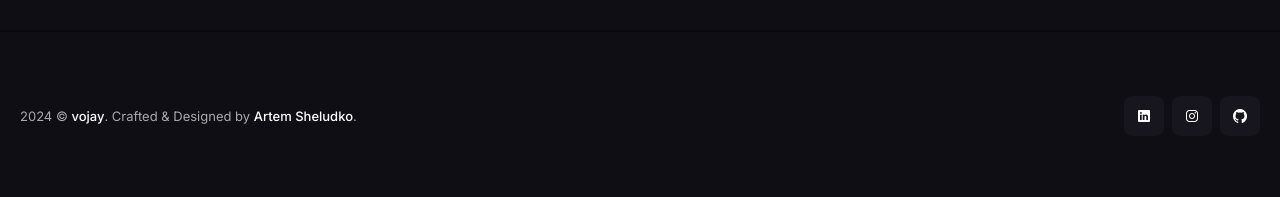
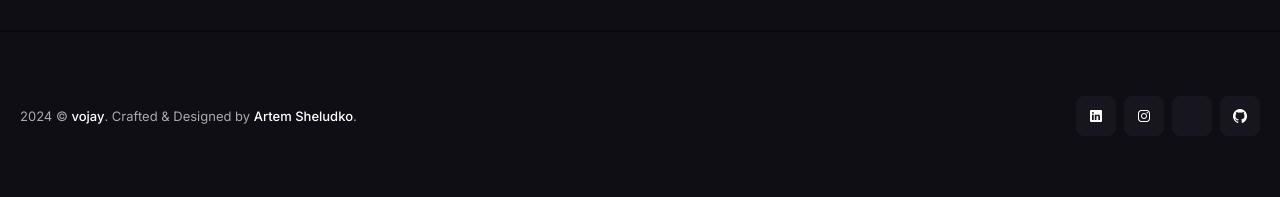
Before and after one commit to vojay-dev/vojay-dev.github.io, a Jekyll site: the page built from index.html, in a window 1280 px wide. Shown: the part 2171-2368 px from the top of the page. Built offline with Jekyll 4.4.1, drawn with Linux system fonts in a browser that asks for light colours; nearby versions of some CDN libraries; the list of posts is cut into pages by our own code.

Commit message:
Add Twitter/X handle

```diff
--- a/_config.yml
+++ b/_config.yml
@@ -36,6 +36,7 @@ contact:
 social:
 - {icon: "ion-logo-linkedin", link: "https://www.linkedin.com/in/vjanz/"}
 - {icon: "ion-logo-instagram", link: "https://www.instagram.com/vojay.de"}
+- {icon: "ion-logo-twitter4", link: "https://twitter.com/vojaydev"}
 - {icon: "ion-logo-github", link: "https://github.com/vojay-dev"}
 
 
```
